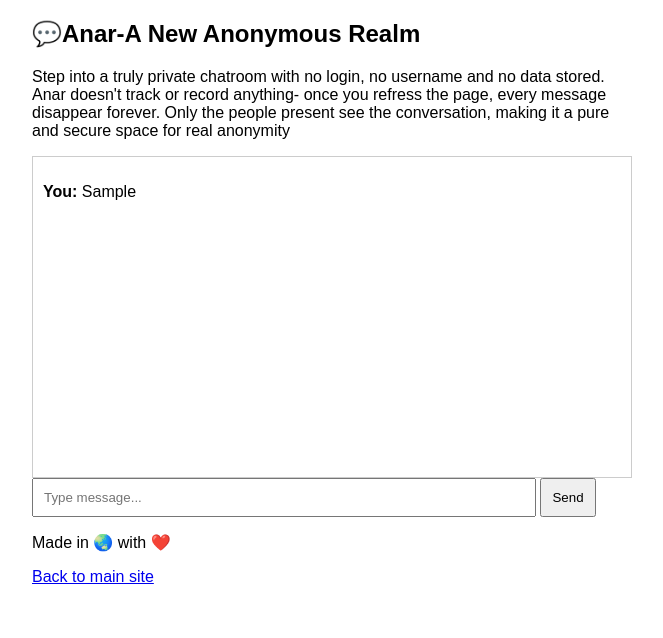
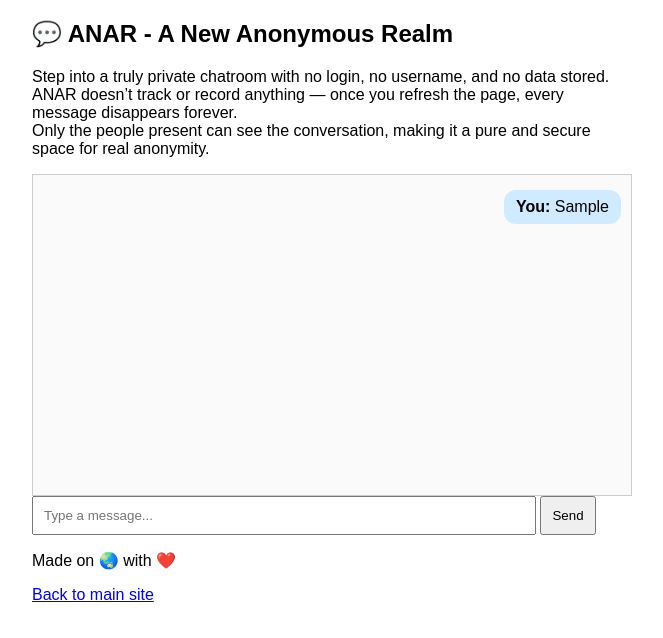
Before and after one commit to Rahultushar-git/anar, a website: page index.html in a window 1280 px wide. Both pictures are taken after typing "Sample" into the empty fields and a click on the button "Send". Shown: the whole page, without its empty margins (308-971 px from the left). Drawn offline with Linux system fonts and the light colour scheme.

Commit message:
Update index.html

```diff
--- a/index.html
+++ b/index.html
@@ -3,35 +3,75 @@
 <head>
   <title>ANAR</title>
   <style>
-    body { font-family: Arial; max-width: 600px; margin: 20px auto; }
-    #chat { border: 1px solid #ccc; padding: 10px; height: 300px; overflow-y: auto; }
+    body { font-family: Arial, sans-serif; max-width: 600px; margin: 20px auto; }
+    #chat {
+      border: 1px solid #ccc;
+      padding: 10px;
+      height: 300px;
+      overflow-y: auto;
+      background: #fafafa;
+    }
+    .msg {
+      padding: 8px 12px;
+      margin: 5px 0;
+      border-radius: 12px;
+      max-width: 80%;
+      word-wrap: break-word;
+      display: inline-block;
+      clear: both;
+    }
+    .you {
+      background: #d0ebff;
+      float: right;
+      text-align: right;
+    }
+    .anon {
+      background: #e9ecef;
+      float: left;
+      text-align: left;
+    }
     input { width: 80%; padding: 10px; }
     button { padding: 10px; }
   </style>
 </head>
 <body>
-  <h2>💬Anar-A New Anonymous Realm</h2>
-   <p>Step into a truly private chatroom with no login, no username and no data stored. Anar doesn't track or record anything- once you refress the page, every message disappear forever. Only the people present see the conversation, making it a pure and secure space for real anonymity</p>
+  <h2>💬 ANAR - A New Anonymous Realm</h2>
+  <p>Step into a truly private chatroom with no login, no username, and no data stored.<br>
+  ANAR doesn’t track or record anything — once you refresh the page, every message disappears forever.<br>
+  Only the people present can see the conversation, making it a pure and secure space for real anonymity.</p>
+
   <div id="chat"></div>
-  <input id="msg" placeholder="Type message...">
+  <input id="msg" placeholder="Type a message...">
   <button onclick="send()">Send</button>
-<p>Made in 🌏 with ❤️</p>
-<a href="https://rahultushar-git.github.io/fosChat/">Back to main site</a>
+
+  <p>Made on 🌏 with ❤️</p>
+  <a href="https://rahultushar-git.github.io/fosChat/">Back to main site</a>
 
   <script>
     const ws = new WebSocket("wss://anar-aeou.onrender.com");
 
     ws.onmessage = event => {
       const div = document.getElementById("chat");
-      div.innerHTML += "<p>" + event.data + "</p>";
+      const msgDiv = document.createElement("div");
+      msgDiv.className = "msg anon";
+      msgDiv.innerHTML = "<b>Anonymous:</b> " + event.data;
+      div.appendChild(msgDiv);
       div.scrollTop = div.scrollHeight;
     };
 
     function send() {
       const input = document.getElementById("msg");
+      if (input.value.trim() === "") return; // prevent empty messages
       ws.send(input.value);
-      document.getElementById("chat").innerHTML += "<p><b>You:</b> " + input.value + "</p>";
+
+      const div = document.getElementById("chat");
+      const msgDiv = document.createElement("div");
+      msgDiv.className = "msg you";
+      msgDiv.innerHTML = "<b>You:</b> " + input.value;
+      div.appendChild(msgDiv);
+
       input.value = "";
+      div.scrollTop = div.scrollHeight;
     }
   </script>
 </body>
```
